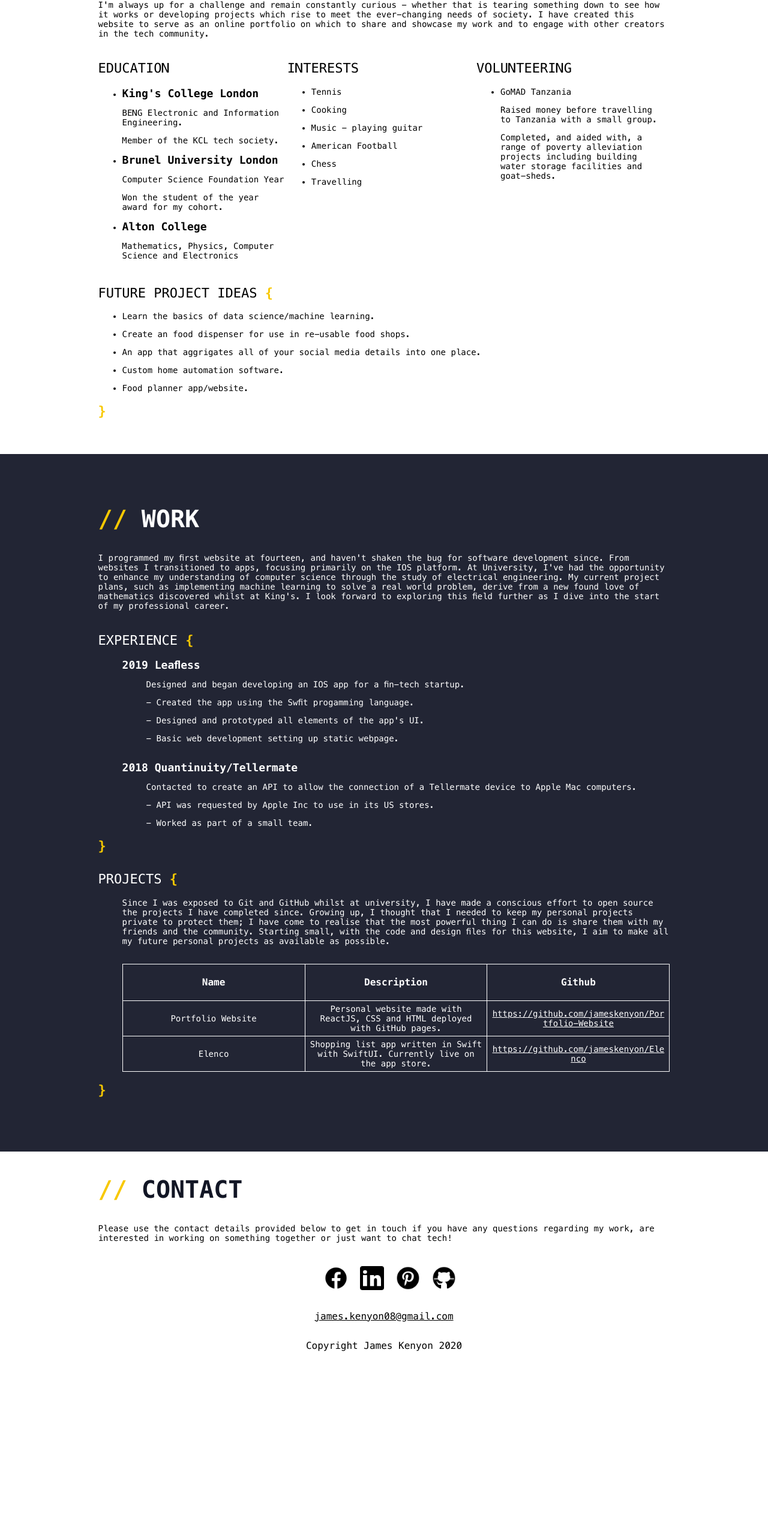
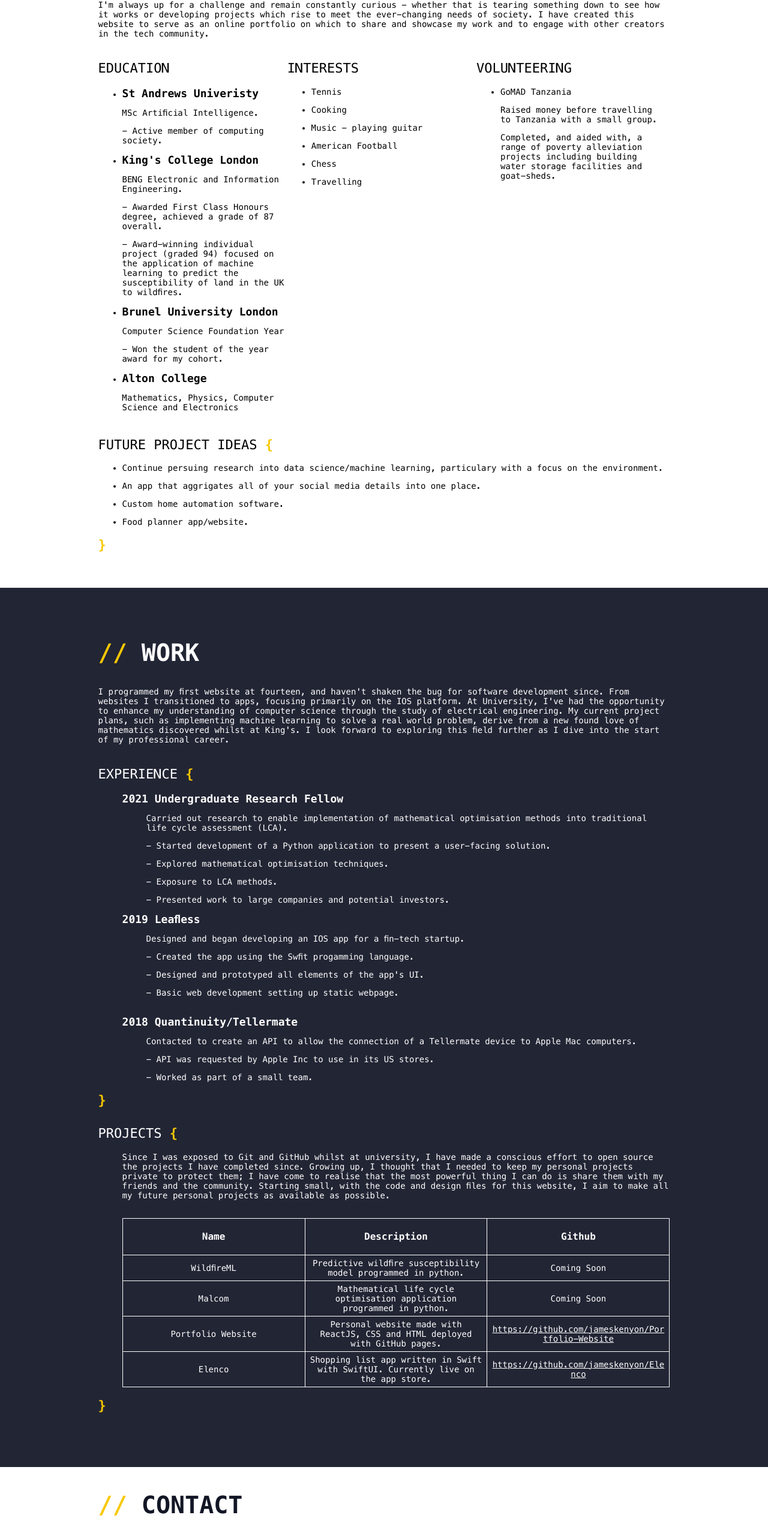
Before and after one commit to jameskenyon/Portfolio-Website, a React (Create React App) app in the folder site/: page / in a window 1280 px wide. Shown: the part 1094-3660 px from the top of the page at 60% size. Before the commit the page ends 3417 px from the top, so only its background shows below. Built offline with nearby package versions, Linux system fonts and the light colour scheme.

Commit message:
Update 24/09/2021.

```diff
--- a/site/src/views/AboutView.js
+++ b/site/src/views/AboutView.js
@@ -29,9 +29,17 @@ export default class AboutView extends React.Component {
             <ul className="about_list">
               <li>
                 <p>
+                  <b>St Andrews Univeristy</b>
+                  <p>MSc Artificial Intelligence.</p>
+                  <p>- Active member of computing society.</p>
+                </p>
+              </li>
+              <li>
+                <p>
                   <b>King's College London</b>
                   <p>BENG Electronic and Information Engineering.</p>
-                  <p>Member of the KCL tech society.</p>
+                  <p>- Awarded First Class Honours degree, achieved a grade of 87 overall.</p>
+                  <p>- Award-winning individual project (graded 94) focused on the application of machine learning to predict the susceptibility of land in the UK to wildfires.</p>
                 </p>
               </li>
               <li>
@@ -39,7 +47,7 @@ export default class AboutView extends React.Component {
                   <b>Brunel University London</b>
                 </p>
                 <p>Computer Science Foundation Year</p>
-                <p>Won the student of the year award for my cohort.</p>
+                <p>- Won the student of the year award for my cohort.</p>
               </li>
               <li>
                 <p>
@@ -95,10 +103,7 @@ export default class AboutView extends React.Component {
             <h2 id="open_bracket">FUTURE PROJECT IDEAS </h2>
             <ul className="about_list">
               <li>
-                <p>Learn the basics of data science/machine learning. </p>
-              </li>
-              <li>
-                <p>Create an food dispenser for use in re-usable food shops.</p>
+                <p>Continue persuing research into data science/machine learning, particulary with a focus on the environment. </p>
               </li>
               <li>
                 <p>
--- a/site/src/views/ContactView.js
+++ b/site/src/views/ContactView.js
@@ -65,7 +65,7 @@ export default class ContactView extends React.Component {
             </a>
           </div>
 
-          <div id="copyright_label">Copyright James Kenyon 2020</div>
+          <div id="copyright_label">Copyright James Kenyon 2021</div>
         </div>
       </div>
     );
--- a/site/src/views/WorkView.js
+++ b/site/src/views/WorkView.js
@@ -29,6 +29,18 @@ export default class WorkView extends React.Component {
 
           <BracketSection heading="EXPERIENCE">
             <ul className="work_list">
+              <li>
+                <b>2021 Undergraduate Research Fellow</b>
+                <ul className="work_list_item">
+                  <p>
+                    Carried out research to enable implementation of mathematical optimisation methods into traditional life cycle assessment (LCA).
+                  </p>
+                  <p>- Started development of a Python application to present a user-facing solution.</p>
+                  <p>- Explored mathematical optimisation techniques.</p>
+                  <p>- Exposure to LCA methods.</p>
+                  <p>- Presented work to large companies and potential investors.</p>
+                </ul>
+              </li>
               <li>
                 <b>2019 Leafless</b>
                 <ul className="work_list_item">
@@ -80,6 +92,28 @@ export default class WorkView extends React.Component {
                       <th> Github </th>
                     </tr>
                     <tr>
+                      <td> WildfireML </td>
+                      <td>
+                        {" "}
+                        Predictive wildfire susceptibility model programmed in python. {" "}
+                      </td>
+                      <td>
+                        Coming Soon
+                         {" "}
+                      </td>
+                    </tr>
+                    <tr>
+                      <td> Malcom </td>
+                      <td>
+                        {" "}
+                        Mathematical life cycle optimisation application programmed in python. {" "}
+                      </td>
+                      <td>
+                        Coming Soon
+                         {" "}
+                      </td>
+                    </tr>
+                    <tr>
                       <td> Portfolio Website </td>
                       <td>
                         {" "}
```
